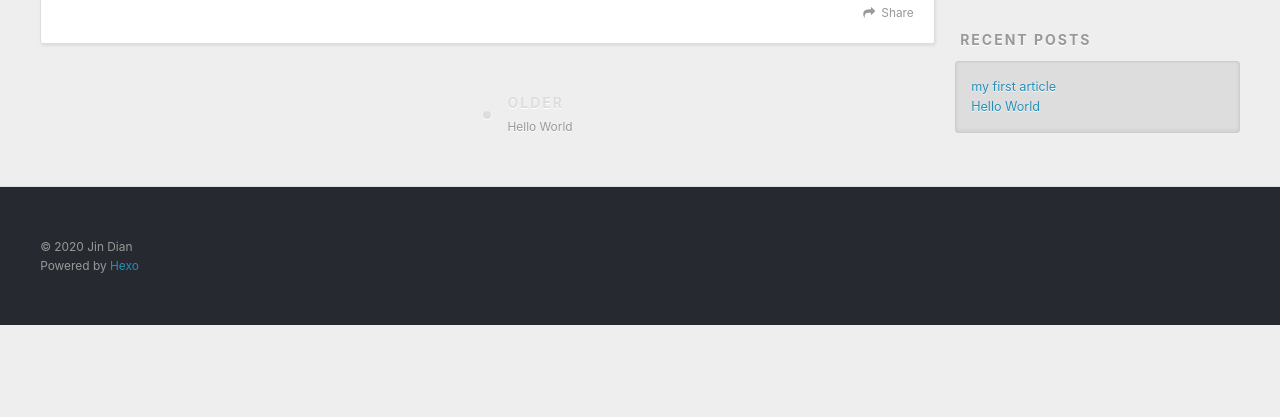
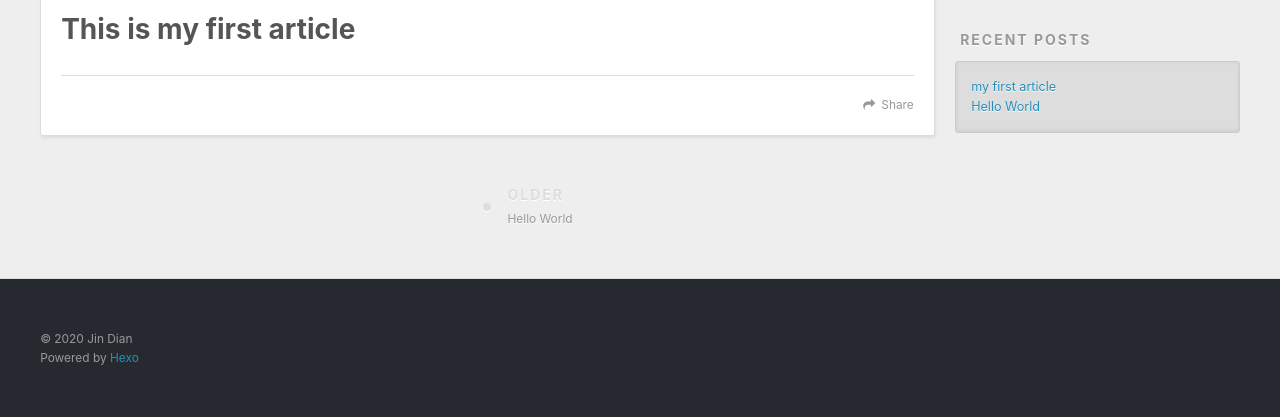
Before and after one commit to FrederichJin/FrederichJin.github.io, a plain HTML site: page 2020/08/18/my-first-article/index.html in a window 1280 px wide. Shown: the part 448-865 px from the top of the page. Before the commit the page ends 800 px from the top, so only its background shows below. Drawn offline with nearby package versions, Linux system fonts and the light colour scheme.

Commit message:
Site updated: 2020-08-18 11:33:37

```diff
--- a/2020/08/18/my-first-article/index.html
+++ b/2020/08/18/my-first-article/index.html
@@ -7,15 +7,15 @@
 
   <title>my first article | Jin Dian&#39;s Linear Space</title>
   <meta name="viewport" content="width=device-width, initial-scale=1, maximum-scale=1">
-  <meta name="description" content="这是我的个人网站~">
+  <meta name="description" content="This is my first article">
 <meta property="og:type" content="article">
 <meta property="og:title" content="my first article">
 <meta property="og:url" content="http://yoursite.com/2020/08/18/my-first-article/index.html">
 <meta property="og:site_name" content="Jin Dian&#39;s Linear Space">
-<meta property="og:description" content="这是我的个人网站~">
+<meta property="og:description" content="This is my first article">
 <meta property="og:locale">
 <meta property="article:published_time" content="2020-08-18T03:22:42.000Z">
-<meta property="article:modified_time" content="2020-08-18T03:22:42.675Z">
+<meta property="article:modified_time" content="2020-08-18T03:33:07.544Z">
 <meta property="article:author" content="Jin Dian">
 <meta name="twitter:card" content="summary">
 
@@ -88,7 +88,7 @@
 
     <div class="article-entry" itemprop="articleBody">
 
-
+        <h1 id="This-is-my-first-article"><a href="#This-is-my-first-article" class="headerlink" title="This is my first article"></a>This is my first article</h1>
 
     </div>
     <footer class="article-footer">
```
Also changed, not shown: index.html (+1 -1 lines).
